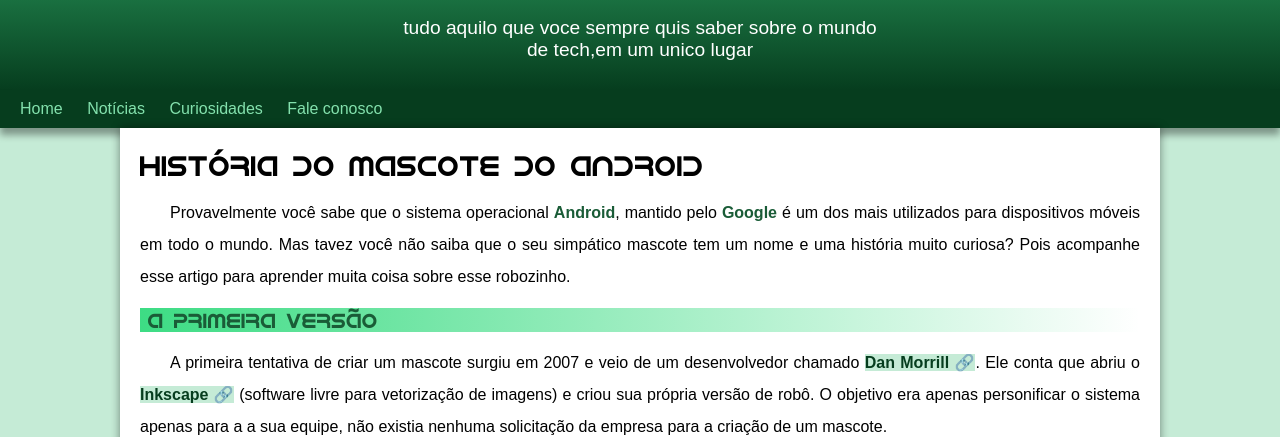
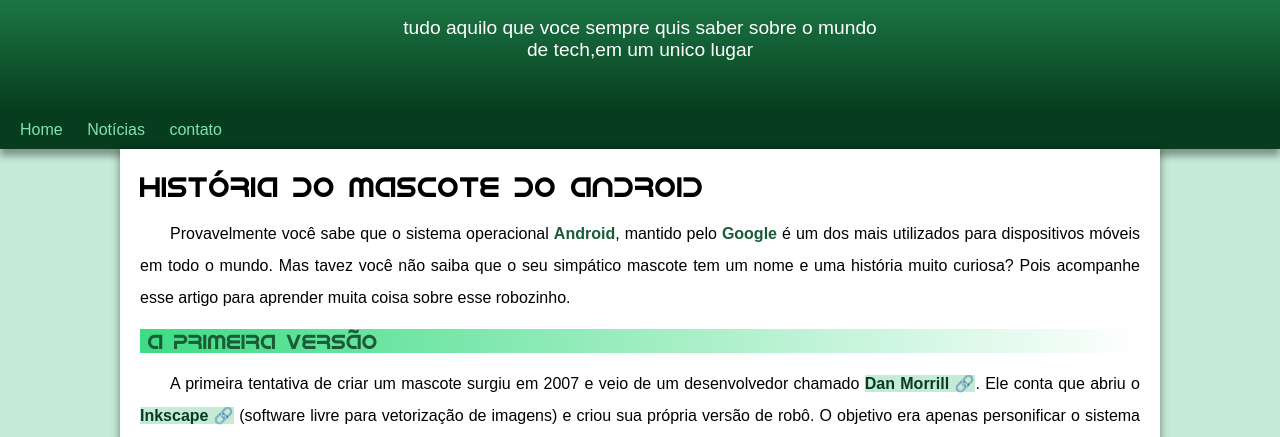
Before and after one commit to PedroCoutoo/projeto-android, a plain HTML site: page index.html in a window 1280 px wide. Shown: the part 100-537 px from the top of the page. Drawn offline with Linux system fonts and the light colour scheme.

Commit message:
update style

```diff
--- a/index.html
+++ b/index.html
@@ -17,8 +17,7 @@
     <nav>
         <a href="#">Home</a>
         <a href="#">Notícias</a>
-        <a href="#">Curiosidades</a>
-        <a href="#">Fale conosco</a>
+        <a href="#">contato</a>
     </nav>
     <main>
         <article>
--- a/stilo/style.css
+++ b/stilo/style.css
@@ -55,7 +55,7 @@ header>p{
     padding-right: 10px;
     padding-left: 10px;
     margin: auto;
-    padding-bottom: 20px;
+    padding-bottom: 50px;
 }
 nav{
     background-color: var(--cor5);
```
